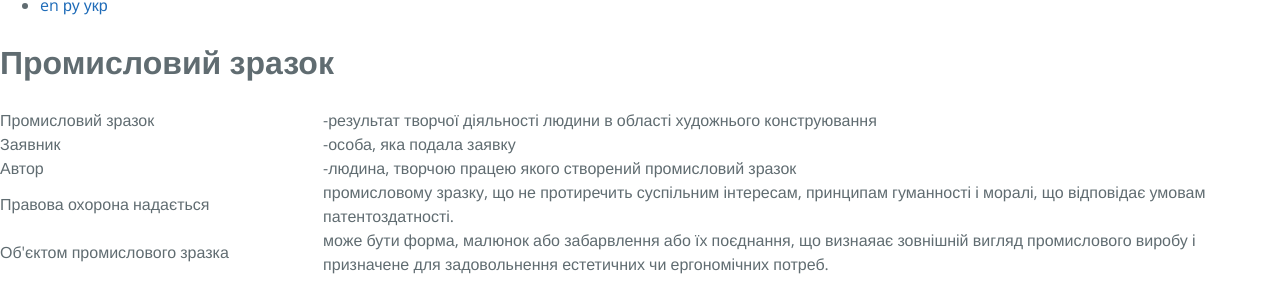
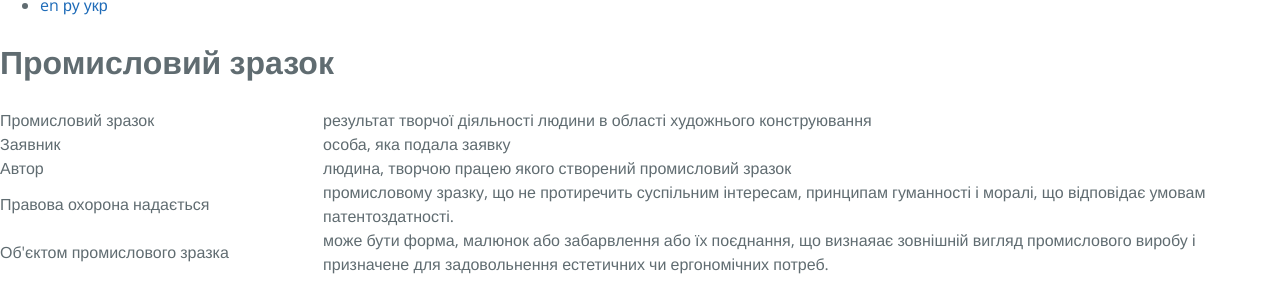
Before and after one commit to Mindshine/patent, a Jekyll site: the page built from _posts/ua/pages/2000-01-01-designs.html, in a window 1280 px wide. Shown: the part 167-463 px from the top of the page. Built offline with Jekyll 4.4.1, drawn with Linux system fonts in a browser that asks for light colours; Markdown is read by kramdown in place of the engine named in the settings.

```diff
--- a/_posts/ua/pages/2000-01-01-designs.html
+++ b/_posts/ua/pages/2000-01-01-designs.html
@@ -6,13 +6,13 @@ lang: ua
 <h1>Промисловий зразок</h1>
 <table>
   <tr>
-    <td>Промисловий зразок</td><td>-результат творчої діяльності людини в області художнього конструювання</td>
+    <td>Промисловий зразок</td><td>результат творчої діяльності людини в області художнього конструювання</td>
   </tr>
   <tr>
-    <td>Заявник</td><td>-особа, яка подала заявку</td>
+    <td>Заявник</td><td>особа, яка подала заявку</td>
   </tr>
   <tr>
-    <td>Автор</td><td>-людина, творчою працею якого створений промисловий зразок</td>
+    <td>Автор</td><td>людина, творчою працею якого створений промисловий зразок</td>
   </tr>
   <tr>
     <td>Правова охорона надається</td><td>промисловому зразку, що не протиречить суспільним інтересам, принципам гуманності і моралі, що відповідає умовам патентоздатності.</td>
```
